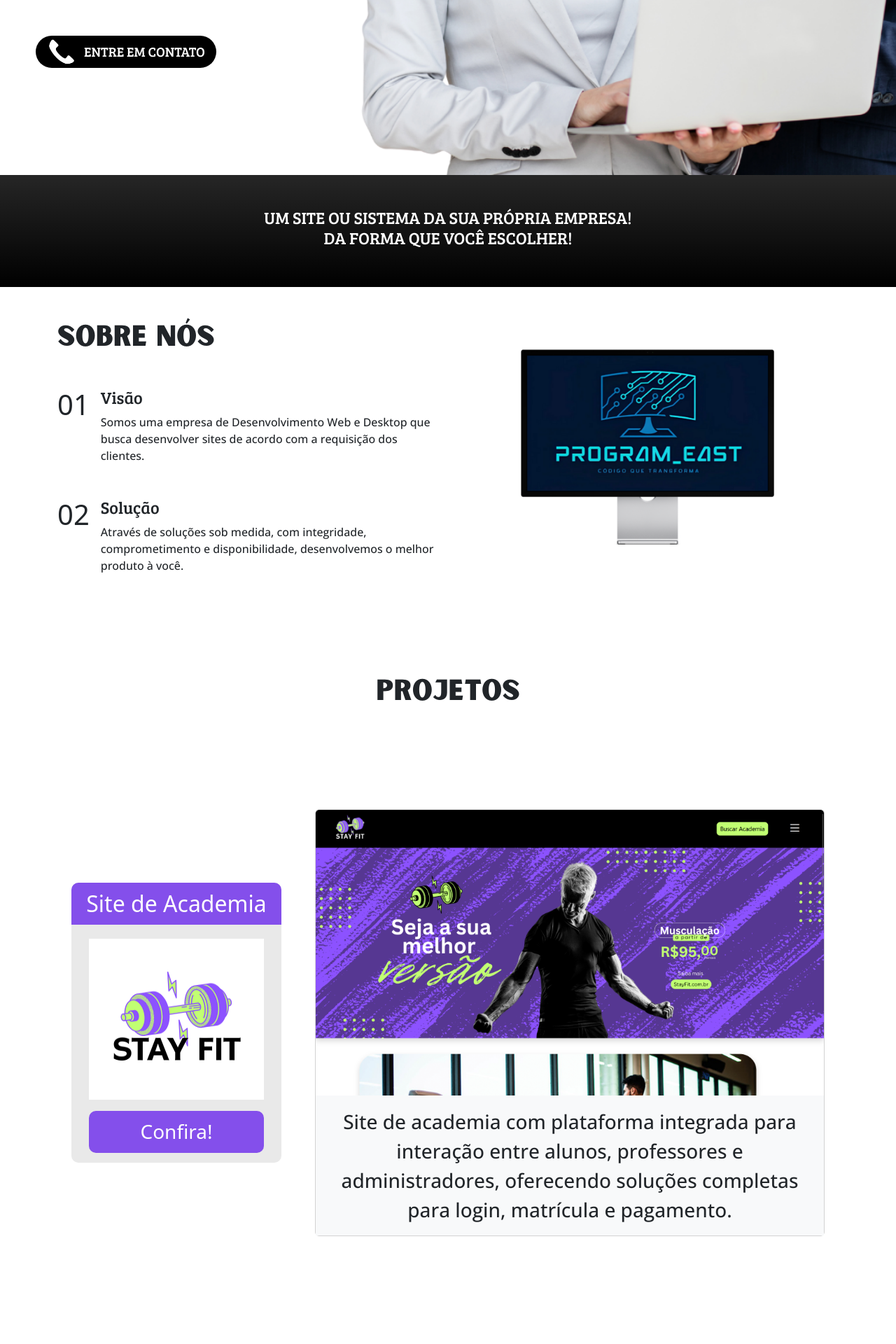
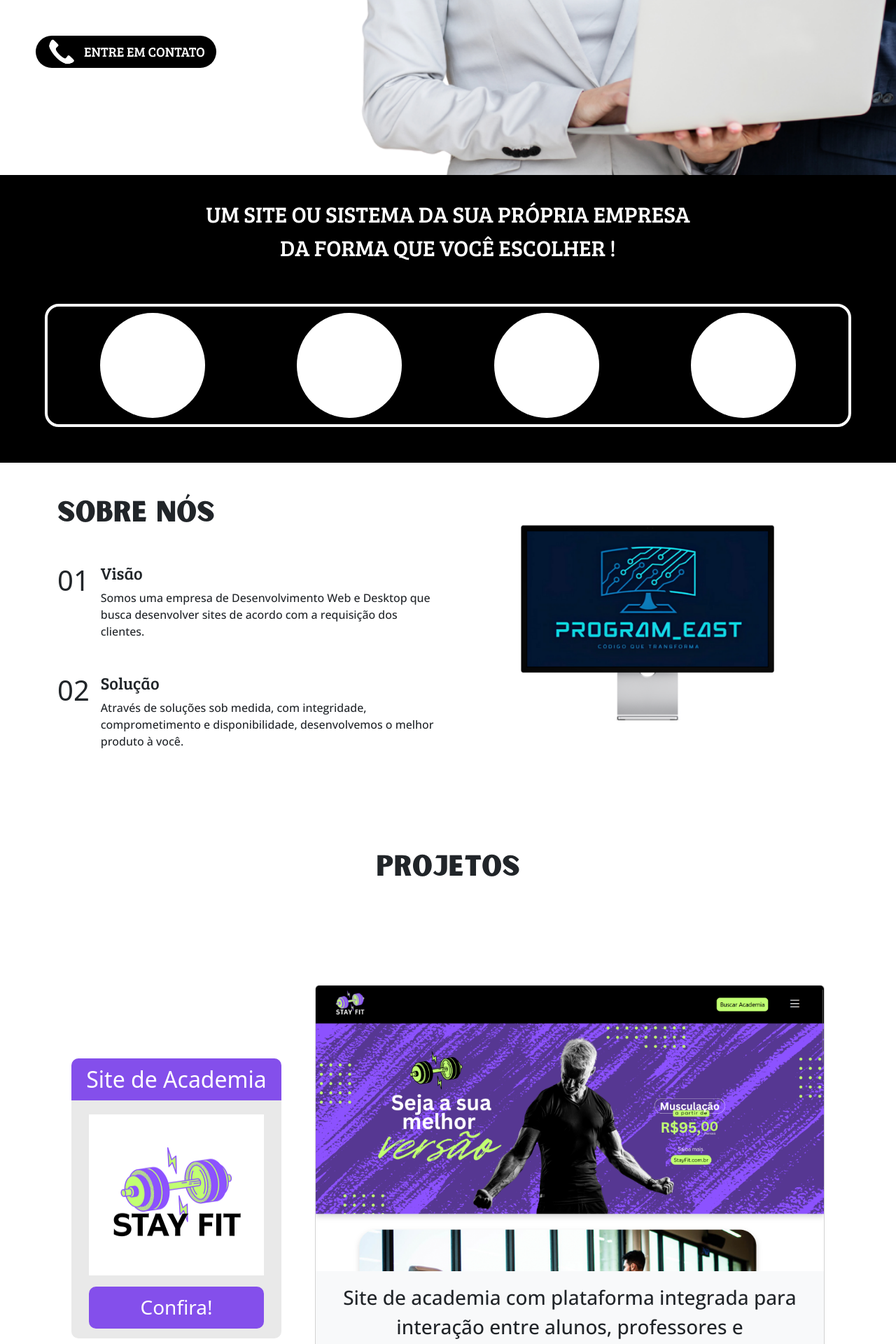
Before and after one commit to ProgramEast/portfolio, a PHP site: page / in a window 1280 px wide. Shown: the part 618-2538 px from the top of the page at 70% size. Run offline with PHP 8.4, Linux system fonts and the light colour scheme.

Commit message:
adicionado a faixa de projetos, onde terá os projetos em icones

```diff
--- a/css/style.css
+++ b/css/style.css
@@ -154,6 +154,49 @@
     max-height: 2.5rem;
 }
 
+.faixa-projetos-fundo{
+    background-color: #000000;
+    max-width: 100%;
+    height: auto;
+
+}
+.faixa-textos{
+    display: flex;
+    justify-content: center;
+    align-items: center;
+    flex-direction: column;
+    font-family: 'Bree Serif';
+    font-size: 2.0rem;
+    color: #ffffff;
+    padding: 2rem 0px 0px 0px;
+}
+.faixa-de-projetos{
+    display: flex;
+    justify-content: center;
+    align-items: center;
+    padding: 3.5rem 0px 4vw 0px;
+}
+.destaque-projetos{
+    width: 90%;
+    height:auto;
+    border: 0.6vh solid #ffffff;
+    background-color: #000000;
+    border-radius: 20px
+
+}
+.manipular-icons{
+    padding: 0.7vw;
+    display: flex;
+    justify-content: space-around;
+    align-items: center
+}
+#icon-proj{
+
+    background-color: #ffffff;
+    width: 150px;
+    height: 150px;
+    border-radius: 100%;
+}
 /* FIM PARTE INICIAL */
 
 /*card da stay fit !!!*/
--- a/index.html
+++ b/index.html
@@ -66,11 +66,13 @@
         <div class="div-cards">
 
             <div>
-                <h2 id="h2_part-inicial">PENSOU EM SITE?<br>CHAMA A<span id="span-h2-inicial"> PROGRAM EAST </span> </h2>
+                <h2 id="h2_part-inicial">PENSOU EM SITE?<br>CHAMA A<span id="span-h2-inicial"> PROGRAM EAST </span>
+                </h2>
             </div>
             <div style="margin-top: 50px;"></div>
             <div class="div_part-p">
-                <p id="p_part-inicial">Desenvolvendo um código que transforma de maneira fácil, prática e profissional.</p>
+                <p id="p_part-inicial">Desenvolvendo um código que transforma de maneira fácil, prática e profissional.
+                </p>
             </div>
 
             <div>
@@ -86,15 +88,24 @@
 
 
     <!-- INICIO FAIXA 1 -->
+    <section class="faixa-projetos-fundo">
+        <div class="faixa-textos" id="projetos">
+            <p>UM SITE OU SISTEMA DA SUA PRÓPRIA EMPRESA</p>
+            <p>DA FORMA QUE VOCÊ ESCOLHER !</p>
+        </div>
+        <section class="faixa-de-projetos">
+            <div class="destaque-projetos">
+                <div class="manipular-icons">
 
-    <div class="container-fluid bg-black bg-gradient d-flex justify-content-center align-items-center"
-        style="height: 20vh;">
-        <h4 class="bree-serif text-white text-center">
-            UM SITE OU SISTEMA DA SUA PRÓPRIA EMPRESA! <br>
-            DA FORMA QUE VOCÊ ESCOLHER!
-        </h4>
-    </div>
+                    <div id="icon-proj"><img src="" alt=""></div>
+                    <div id="icon-proj"><img src="" alt=""></div>
+                    <div id="icon-proj"><img src="" alt=""></div>
+                    <div id="icon-proj"><img src="" alt=""></div>
 
+                </div>
+            </div>
+        </section>
+    </section>
     <!-- FIM FAIXA 1 -->
 
     <!-- SOBRE NÓS -->
@@ -150,7 +161,7 @@
     <!-- PROJETOS -->
 
     <!-- Site Stayfit -->
-    <div class="container my-5 py-5" id="projetos">
+    <div class="container my-5 py-5">
 
         <div class="container d-flex align-items-center justify-content-center flex-wrap flex-lg-nowrap mb-3">
 
```
